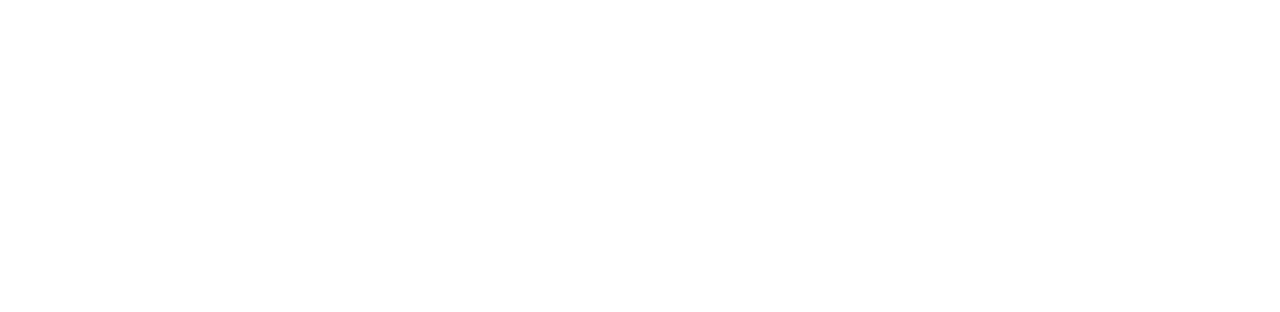
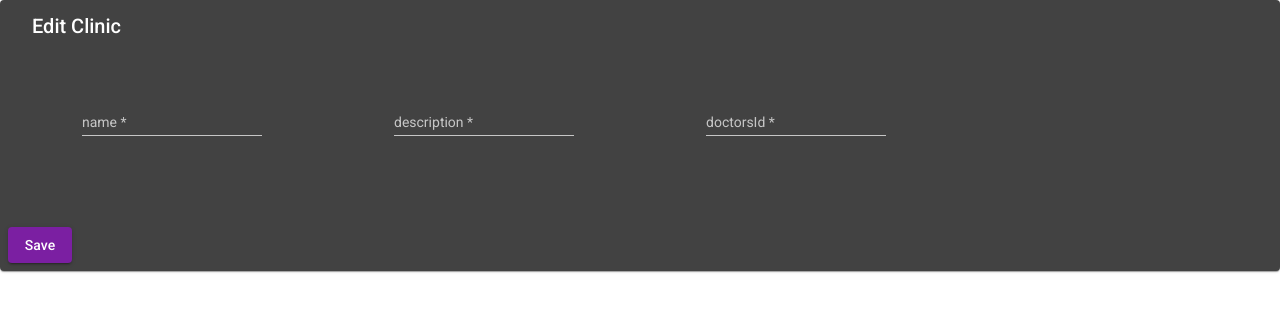
Before and after one commit to EdroVolt/clinic-manegment-system-angular, an Angular app: page /clinics/edit/1 in a window 1280 px wide. Before the commit this address led to /. Shown: the top 312 px of the page. Built offline with nearby package versions, Linux system fonts and the light colour scheme; no server answers.

Commit message:
fd-feat: Clinic Add&Edit component

```diff
--- a/src/app/app-routing.module.ts
+++ b/src/app/app-routing.module.ts
@@ -1,5 +1,7 @@
 import { NgModule } from '@angular/core';
 import { RouterModule, Routes } from '@angular/router';
+import { AddClinicComponent } from './clinic/add-clinic/add-clinic.component';
+import { EditClinicComponent } from './clinic/edit-clinic/edit-clinic.component';
 import { ViewTableComponent } from './view-table/view-table.component';
 
 const routes: Routes = [
@@ -16,6 +18,8 @@
   { path: 'prescriptions', component: ViewTableComponent },
   { path: 'appointments', component: ViewTableComponent },
   { path: 'clinics', component: ViewTableComponent },
+  { path: 'clinics/add', component: AddClinicComponent },
+  { path: 'clinics/edit/:id', component: EditClinicComponent },
   // { path: '**' },
 ];
 
--- a/src/app/app.module.ts
+++ b/src/app/app.module.ts
@@ -8,6 +8,7 @@
 import { CoreModule } from './core/core.module';
 import { ViewTableComponent } from './view-table/view-table.component';
 import { HttpClientModule } from '@angular/common/http';
+import { ClinicModule } from './clinic/clinic.module';
 
 @NgModule({
   declarations: [AppComponent, ViewTableComponent],
@@ -17,9 +18,10 @@
     BrowserAnimationsModule,
     SharedModule,
     CoreModule,
-    HttpClientModule
+    HttpClientModule,
+    ClinicModule
   ],
   providers: [],
   bootstrap: [AppComponent],
 })
-export class AppModule {}
+export class AppModule { }
--- /dev/null
+++ b/src/app/clinic/add-clinic/add-clinic.component.html
@@ -0,0 +1,34 @@
+<form [formGroup]="profileForm" #ngForm="ngForm" class="form-container">
+  <mat-card>
+    <mat-card-header>
+      <mat-card-title>
+        Add Clinic <span *ngIf="ngForm.submitted && !profileForm.valid" class="small-font"
+          [ngClass]="{'invalid': ngForm.submitted }">* required</span>
+      </mat-card-title>
+    </mat-card-header>
+
+    <mat-card-content>
+      <mat-grid-list cols="4" rowHeight="2:1">
+        <mat-grid-tile>
+          <mat-form-field class="full-width">
+            <input formControlName="name" [(ngModel)]="clinic.name" matInput placeholder="name">
+          </mat-form-field>
+        </mat-grid-tile>
+        <mat-grid-tile>
+          <mat-form-field class="full-width">
+            <input formControlName="description" [(ngModel)]="clinic.description" matInput placeholder="description">
+          </mat-form-field>
+        </mat-grid-tile>
+        <mat-grid-tile>
+          <mat-form-field class="full-width">
+            <input formControlName="doctorsId" [(ngModel)]="clinic.doctorsId" matInput placeholder="doctorsId">
+          </mat-form-field>
+        </mat-grid-tile>
+      </mat-grid-list>
+    </mat-card-content>
+
+    <mat-card-actions>
+      <button (click)="saveForm()" mat-raised-button color="primary">Save</button>
+    </mat-card-actions>
+  </mat-card>
+</form>
--- /dev/null
+++ b/src/app/clinic/add-clinic/add-clinic.component.ts
@@ -0,0 +1,49 @@
+import { Component, OnInit } from '@angular/core';
+import { FormBuilder, Validators } from '@angular/forms';
+import { ActivatedRoute, Router } from '@angular/router';
+import { Clinic } from 'src/app/model/clinic';
+import { ClinicService } from 'src/app/service/clinic.service';
+
+@Component({
+  selector: 'app-add-clinic',
+  templateUrl: './add-clinic.component.html',
+  styleUrls: ['./add-clinic.component.scss']
+})
+export class AddClinicComponent implements OnInit {
+  clinic: Clinic = {
+    _id: "",
+    name: "",
+    description: "",
+    address: {
+      city: "",
+      government: "",
+      street: ""
+    },
+    doctorsId: "",
+    receptionistIds: []
+  }
+
+
+  constructor(private formBuilder: FormBuilder, private clinicServe: ClinicService, private activeRouter: ActivatedRoute, private router: Router) { }
+
+  ngOnInit(): void {
+  }
+
+  profileForm = this.formBuilder.group({
+    name: ['', [Validators.required]],
+    description: ['', [Validators.required]],
+    address: {
+      city: "",
+      street: "",
+      government: ""
+    },
+    doctorsId: ['', [Validators.required]]
+  });
+
+  saveForm() {
+    if (this.profileForm.valid) {
+      this.clinicServe.add(this.clinic).subscribe(() => { this.router.navigate(['/clinics']) })
+    }
+  }
+
+}
--- /dev/null
+++ b/src/app/clinic/edit-clinic/edit-clinic.component.html
@@ -0,0 +1,34 @@
+<form [formGroup]="profileForm" #ngForm="ngForm" class="form-container">
+  <mat-card>
+    <mat-card-header>
+      <mat-card-title>
+        Edit Clinic <span *ngIf="ngForm.submitted && !profileForm.valid" class="small-font"
+          [ngClass]="{'invalid': ngForm.submitted }">* required</span>
+      </mat-card-title>
+    </mat-card-header>
+
+    <mat-card-content>
+      <mat-grid-list cols="4" rowHeight="2:1">
+        <mat-grid-tile>
+          <mat-form-field class="full-width">
+            <input formControlName="name" [(ngModel)]="clinic.name" matInput placeholder="name">
+          </mat-form-field>
+        </mat-grid-tile>
+        <mat-grid-tile>
+          <mat-form-field class="full-width">
+            <input formControlName="description" [(ngModel)]="clinic.description" matInput placeholder="description">
+          </mat-form-field>
+        </mat-grid-tile>
+        <mat-grid-tile>
+          <mat-form-field class="full-width">
+            <input formControlName="doctorsId" [(ngModel)]="clinic.doctorsId" matInput placeholder="doctorsId">
+          </mat-form-field>
+        </mat-grid-tile>
+      </mat-grid-list>
+    </mat-card-content>
+
+    <mat-card-actions>
+      <button (click)="saveForm()" mat-raised-button color="primary">Save</button>
+    </mat-card-actions>
+  </mat-card>
+</form>
--- /dev/null
+++ b/src/app/clinic/edit-clinic/edit-clinic.component.ts
@@ -0,0 +1,52 @@
+import { Component, OnInit } from '@angular/core';
+import { FormBuilder, Validators } from '@angular/forms';
+import { ActivatedRoute, Router } from '@angular/router';
+import { Clinic } from 'src/app/model/clinic';
+import { ClinicService } from 'src/app/service/clinic.service';
+
+@Component({
+  selector: 'app-edit-clinic',
+  templateUrl: './edit-clinic.component.html',
+  styleUrls: ['./edit-clinic.component.scss']
+})
+export class EditClinicComponent implements OnInit {
+
+  clinic: Clinic = {
+    _id: "",
+    name: "",
+    description: "",
+    address: {
+      city: "",
+      government: "",
+      street: ""
+    },
+    doctorsId: "",
+    receptionistIds: []
+  }
+
+
+  constructor(private formBuilder: FormBuilder, private clinicServe: ClinicService, private activeRouter: ActivatedRoute, private router: Router) { }
+
+  ngOnInit(): void {
+    this.activeRouter.params.subscribe(a => {
+      this.clinicServe.getOne(a['id']).subscribe(data => { this.clinic = data })
+    })
+  }
+
+  profileForm = this.formBuilder.group({
+    name: ['', [Validators.required]],
+    description: ['', [Validators.required]],
+    address: {
+      city: "",
+      street: "",
+      government: ""
+    },
+    doctorsId: ['', [Validators.required]]
+  });
+
+  saveForm() {
+    if (this.profileForm.valid) {
+      this.clinicServe.edit(this.clinic).subscribe(data => { this.router.navigate(['/clinics']) })
+    }
+  }
+}
--- a/src/app/service/clinic.service.ts
+++ b/src/app/service/clinic.service.ts
@@ -20,11 +20,17 @@
   }
 
   add(newClinic: Clinic) {
-    return this.http.post<Clinic>(this.baseURL, { newClinic })
+    return this.http.post<Clinic>(this.baseURL, {
+      name: newClinic.name,
+      description: newClinic.description,
+      address: newClinic.address,
+      doctorsId: newClinic.doctorsId,
+      receptionistIds: newClinic.receptionistIds
+    })
   }
 
   edit(updatedClinic: Clinic) {
-    return this.http.put<Clinic>(this.baseURL + updatedClinic._id, { updatedClinic })
+    return this.http.put<Clinic>(this.baseURL + updatedClinic._id, { ...updatedClinic })
   }
 
   delete(_id: string) {
```
Also changed, not shown: src/app/clinic/clinic.module.ts (added, +49 -0 lines), src/app/clinic/add-clinic/add-clinic.component.scss (added), src/app/clinic/edit-clinic/edit-clinic.component.scss (added), 2 other files (tests, documents, lock files or other folders).
